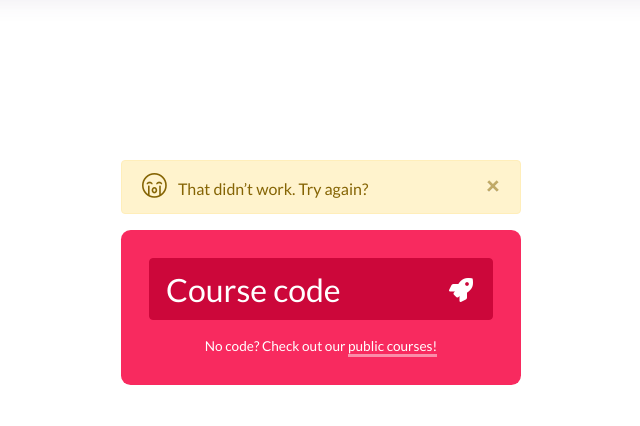
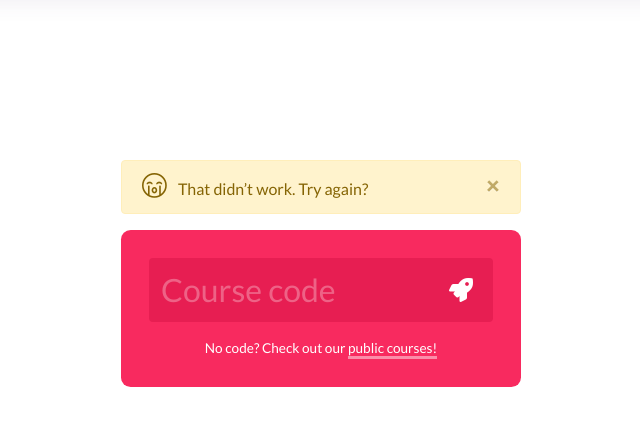
Before and after one commit to fitzroyacademy/web-app, a Flask app: page /code in a window 1280 px wide. Shown: the part 51-477 px from the top of the page, without its empty margins (319-959 px from the left). Run offline with Flask 2, Linux system fonts and the light colour scheme; parts of the project's set-up code (start-up, migrations or seed data) failed here and were passed over; some libraries are stand-ins or nearby versions.

Commit message:
css for the course codes to use fancyplace

```diff
--- a/static/assets/scss/fit.scss
+++ b/static/assets/scss/fit.scss
@@ -41,7 +41,9 @@ $pink: #e809db;
 $yellow: #f4b115;
 $aqua: #66b3b7;
 $watermelon: #f82a5f;
-$watermelon_dark: #cc073a;
+$watermelon_dark: #e71e52;
+$watermelon_darker: #cc073a;
+
 
 
 $text: #4f5153;
@@ -815,56 +817,7 @@ Bleh:;
 .fit_cta .btn-hg{margin: 1rem 0 2rem;}
 
 
-// ----------------------------------------------------------------------------------------------------------------
-/*the thing that makes big course code entry thing */
-
-$fit_code_width: 25rem;
-
-.fit_code{max-width: $fit_code_width; margin: 0 auto;}
-
-// on its own
-body > .fit_code {margin-top:10rem;}
-
-.fit_form_code{position: relative; max-width: $fit_code_width; background: $watermelon; padding: 1.75rem; border-radius: $border_rad_xl;}
-.fit_form_code .form-group{position: relative;}
-
-.fit_form_code input,
-.fit_form_code input:focus{font-size: 2rem; color: #fff; background: $watermelon_dark; border-color: $watermelon_dark; color: #fff; padding: 0.5rem 1rem; box-shadow: none;}
-.fit_form_code input::placeholder{color: #fff;}
-.fit_form_code input:focus::placeholder{opacity: 0.2; text-transform: none;}
-
-// TODO: make this work better so that values in this box are only uppercase
-.fit_form_code input:focus,
-.fit_form_code input:active{text-transform: uppercase; }
-
-.fit_form_code label{opacity: 0; position: absolute; top:-0.75rem; left: 0.65rem; color: #fff; background: $watermelon_dark; padding: 0 0.5rem; font-size: 0.85rem; border-radius: $border_rad_md;}
-
-.fit_form_code input:focus{}
-.fit_form_code input:focus + label{opacity: 1;}
-
-
-.fit_form_code .btn{position: absolute; top:0; right: 0; height: 4rem; width: 4rem; color: #fff; font-size: 1.5rem;}
-.fit_form_code .btn:focus{box-shadow: none;}
-
-.fit_cta_tnc{color: #fff; font-size: 0.85rem; text-align: center; padding: 0;}
-.fit_cta_tnc a{color: inherit; text-decoration: none; border-bottom: 3px solid lighten($watermelon, 20%);}
-.fit_cta_tnc a:hover{text-decoration: none; border-bottom-color: #fff;}
-
-
-// smaller screens!
-@media (max-width: 575px){
-	.fit_form_code{padding: 1rem;}
-	.fit_form_code input,
-	.fit_form_code input:focus{font-size: 1.5rem;}
-	.fit_form_code .btn{height: 3rem; width: 4rem;}
-}
-
-// in the hero block
-.fit_hero .fit_code{margin: 5rem auto;}
-
-// in the bottom of a cousre page:
-.fit_cta .fit_form_code {padding-left: 0;}
-.fit_cta .fit_cta_tnc{text-align: left;}
+
 
 // ----------------------------------------------------------------------------------------------------------------
 // user stuff, defaulting for h1
@@ -1432,7 +1385,7 @@ p.tagline .tag i{position: absolute; top:.25rem; left: 0;}
 .fit_fancyplace label{transition: all .1s ease-in-out;}
 
 // when the label is shown:
-.fit_fancyplace.labelled label{opacity: 1; padding: .25rem; top:-.75rem; left: .65rem; color:$text_light; background: #fff; font-size: 0.75rem; font-weight: 400; letter-spacing: 0.02rem;}
+.fit_fancyplace.labelled label{opacity: 1; padding: .25rem .5rem; top:-.75rem; left: .65rem; color:$text_light; background: #fff; font-size: 0.75rem; font-weight: 400; letter-spacing: 0.02rem;}
 
 
 // when it's active
@@ -1454,6 +1407,61 @@ body > .fit_auth{padding-top: 8rem; /* border:0.1rem solid $border_light; border
 .fit_tabby{border-radius: 0 0 $border_rad_md $border_rad_md; padding:0.5rem 0.75rem; font-size: 0.7rem; display:block; width: 10rem; color:$text_lighter; text-align: center; text-transform: uppercase; letter-spacing: 0.1rem; font-weight: 900; margin: 0 auto; background: $border_lighter; text-shadow: inset 0 -1px 0 rgba(255,255,255,0.8); position: absolute; top:100%; left: 50%; margin-left: -5rem;}
 
 
+// ----------------------------------------------------------------------------------------------------------------
+/* the thing that makes big course code entry thing */
+/* NB this builds upon fit_fancyplace */
+
+$fit_code_width: 25rem;
+
+.fit_code{max-width: $fit_code_width; margin: 0 auto;}
+
+// on its own
+body > .fit_code {margin-top:10rem;}
+
+.fit_form_code{position: relative; max-width: $fit_code_width; background: $watermelon; padding: 1.75rem; border-radius: $border_rad_xl;}
+.fit_form_code .form-group{position: relative;}
+
+.fit_form_code .form-control{border:3px solid $watermelon_dark; height: 2em;}
+.fit_form_code .form-control,
+.fit_form_code .form-control:focus{font-size: 2rem; color: #fff; background: $watermelon_dark; color: #fff; box-shadow: none;text-transform: uppercase;}
+
+.fit_form_code.active .form-control,
+.fit_form_code.labelled .form-control{border:3px solid $watermelon_dark;}
+
+
+// weird label
+.fit_form_code label{font-size: 2em; color:#fff; opacity: 0.3; padding-top: 0.5rem}
+
+.fit_form_code.active label,
+.fit_form_code.labelled label{position: absolute; top:-0.75rem; left: 0.65rem; color: #fff; background: $watermelon_dark; padding: 0 0.5rem; font-size: 0.85rem; border-radius: $border_rad_md;}
+
+.fit_form_code.active label,
+.fit_form_code.labelled label,
+.fit_form_code.active.labelled label{background: $watermelon_dark; color:#fff;}
+
+.fit_form_code .btn{position: absolute; top:0; right: 0; height: 4rem; width: 4rem; color: #fff; font-size: 1.5rem;}
+.fit_form_code .btn:focus{box-shadow: none;}
+
+.fit_cta_tnc{color: #fff; font-size: 0.85rem; text-align: center; padding: 0;}
+.fit_cta_tnc a{color: inherit; text-decoration: none; border-bottom: 3px solid lighten($watermelon, 20%);}
+.fit_cta_tnc a:hover{text-decoration: none; border-bottom-color: #fff;}
+
+
+// smaller screens!
+@media (max-width: 575px){
+	.fit_form_code{padding: 1rem;}
+	.fit_form_code input,
+	.fit_form_code input:focus{font-size: 1.5rem;}
+	.fit_form_code .btn{height: 3rem; width: 4rem;}
+}
+
+// in the hero block
+.fit_hero .fit_code{margin: 5rem auto;}
+
+// in the bottom of a cousre page:
+.fit_cta .fit_form_code {padding-left: 0;}
+.fit_cta .fit_cta_tnc{text-align: left;}
+
 // -----------------------------------------------------------------------------------------
 /* fit header code */
 
@@ -1471,8 +1479,6 @@ body > .fit_auth{padding-top: 8rem; /* border:0.1rem solid $border_light; border
 
 .fit_form_code_head .form-control::placeholder{color:transparent;}
 
-// .fit_form_code_head .form-control::placeholder:before{content: 'ABC'; display: inline-block;}
-
 
 // mess with widths using fancyplace
 .fit_form_code_head .form-control{padding:0.25rem 0.75rem; width: 4rem; transition: all .1s ease-in-out;}
@@ -1491,6 +1497,7 @@ body > .fit_auth{padding-top: 8rem; /* border:0.1rem solid $border_light; border
 
 .fit_form_code_head.active label,
 .fit_form_code_head.labelled label{display: none;}
+
 
 
 
--- a/static/css/fit.css
+++ b/static/css/fit.css
@@ -1460,128 +1460,6 @@ Bleh:;
 
 .fit_cta .btn-hg {
   margin: 1rem 0 2rem;
-}
-
-/*the thing that makes big course code entry thing */
-.fit_code {
-  max-width: 25rem;
-  margin: 0 auto;
-}
-
-body > .fit_code {
-  margin-top: 10rem;
-}
-
-.fit_form_code {
-  position: relative;
-  max-width: 25rem;
-  background: #f82a5f;
-  padding: 1.75rem;
-  border-radius: 0.6rem;
-}
-
-.fit_form_code .form-group {
-  position: relative;
-}
-
-.fit_form_code input,
-.fit_form_code input:focus {
-  font-size: 2rem;
-  color: #fff;
-  background: #cc073a;
-  border-color: #cc073a;
-  color: #fff;
-  padding: 0.5rem 1rem;
-  box-shadow: none;
-}
-
-.fit_form_code input::placeholder {
-  color: #fff;
-}
-
-.fit_form_code input:focus::placeholder {
-  opacity: 0.2;
-  text-transform: none;
-}
-
-.fit_form_code input:focus,
-.fit_form_code input:active {
-  text-transform: uppercase;
-}
-
-.fit_form_code label {
-  opacity: 0;
-  position: absolute;
-  top: -0.75rem;
-  left: 0.65rem;
-  color: #fff;
-  background: #cc073a;
-  padding: 0 0.5rem;
-  font-size: 0.85rem;
-  border-radius: 0.3rem;
-}
-
-.fit_form_code input:focus + label {
-  opacity: 1;
-}
-
-.fit_form_code .btn {
-  position: absolute;
-  top: 0;
-  right: 0;
-  height: 4rem;
-  width: 4rem;
-  color: #fff;
-  font-size: 1.5rem;
-}
-
-.fit_form_code .btn:focus {
-  box-shadow: none;
-}
-
-.fit_cta_tnc {
-  color: #fff;
-  font-size: 0.85rem;
-  text-align: center;
-  padding: 0;
-}
-
-.fit_cta_tnc a {
-  color: inherit;
-  text-decoration: none;
-  border-bottom: 3px solid #fb8da9;
-}
-
-.fit_cta_tnc a:hover {
-  text-decoration: none;
-  border-bottom-color: #fff;
-}
-
-@media (max-width: 575px) {
-  .fit_form_code {
-    padding: 1rem;
-  }
-
-  .fit_form_code input,
-.fit_form_code input:focus {
-    font-size: 1.5rem;
-  }
-
-  .fit_form_code .btn {
-    height: 3rem;
-    width: 4rem;
-  }
-}
-.fit_hero .fit_code {
-  margin: 5rem auto;
-}
-
-.fit_cta .fit_form_code {
-  padding-left: 0;
-}
-
-.fit_cta .fit_cta_tnc {
-  text-align: left;
 }
 
 .fit_avatared {
@@ -2771,7 +2649,7 @@ p.tagline .tag i {
 
 .fit_fancyplace.labelled label {
   opacity: 1;
-  padding: 0.25rem;
+  padding: 0.25rem 0.5rem;
   top: -0.75rem;
   left: 0.65rem;
   color: #717b81;
@@ -2786,7 +2664,7 @@ p.tagline .tag i {
 }
 
 .fit_fancyplace.active.labelled label {
-  color: #cc073a;
+  color: #e71e52;
 }
 
 .fit_fancyplace .form-control::-webkit-input-placeholder {
@@ -2840,6 +2718,134 @@ body > .fit_auth {
   margin-left: -5rem;
 }
 
+/* the thing that makes big course code entry thing */
+/* NB this builds upon fit_fancyplace */
+.fit_code {
+  max-width: 25rem;
+  margin: 0 auto;
+}
+
+body > .fit_code {
+  margin-top: 10rem;
+}
+
+.fit_form_code {
+  position: relative;
+  max-width: 25rem;
+  background: #f82a5f;
+  padding: 1.75rem;
+  border-radius: 0.6rem;
+}
+
+.fit_form_code .form-group {
+  position: relative;
+}
+
+.fit_form_code .form-control {
+  border: 3px solid #e71e52;
+  height: 2em;
+}
+
+.fit_form_code .form-control,
+.fit_form_code .form-control:focus {
+  font-size: 2rem;
+  color: #fff;
+  background: #e71e52;
+  color: #fff;
+  box-shadow: none;
+  text-transform: uppercase;
+}
+
+.fit_form_code.active .form-control,
+.fit_form_code.labelled .form-control {
+  border: 3px solid #e71e52;
+}
+
+.fit_form_code label {
+  font-size: 2em;
+  color: #fff;
+  opacity: 0.3;
+  padding-top: 0.5rem;
+}
+
+.fit_form_code.active label,
+.fit_form_code.labelled label {
+  position: absolute;
+  top: -0.75rem;
+  left: 0.65rem;
+  color: #fff;
+  background: #e71e52;
+  padding: 0 0.5rem;
+  font-size: 0.85rem;
+  border-radius: 0.3rem;
+}
+
+.fit_form_code.active label,
+.fit_form_code.labelled label,
+.fit_form_code.active.labelled label {
+  background: #e71e52;
+  color: #fff;
+}
+
+.fit_form_code .btn {
+  position: absolute;
+  top: 0;
+  right: 0;
+  height: 4rem;
+  width: 4rem;
+  color: #fff;
+  font-size: 1.5rem;
+}
+
+.fit_form_code .btn:focus {
+  box-shadow: none;
+}
+
+.fit_cta_tnc {
+  color: #fff;
+  font-size: 0.85rem;
+  text-align: center;
+  padding: 0;
+}
+
+.fit_cta_tnc a {
+  color: inherit;
+  text-decoration: none;
+  border-bottom: 3px solid #fb8da9;
+}
+
+.fit_cta_tnc a:hover {
+  text-decoration: none;
+  border-bottom-color: #fff;
+}
+
+@media (max-width: 575px) {
+  .fit_form_code {
+    padding: 1rem;
+  }
+
+  .fit_form_code input,
+.fit_form_code input:focus {
+    font-size: 1.5rem;
+  }
+
+  .fit_form_code .btn {
+    height: 3rem;
+    width: 4rem;
+  }
+}
+.fit_hero .fit_code {
+  margin: 5rem auto;
+}
+
+.fit_cta .fit_form_code {
+  padding-left: 0;
+}
+
+.fit_cta .fit_cta_tnc {
+  text-align: left;
+}
+
 /* fit header code */
 .fit_form_code_head {
   float: left;
@@ -2913,7 +2919,7 @@ body > .fit_auth {
 }
 
 .fit_form_code_head .form-control:focus {
-  background: #cc073a;
+  background: #e71e52;
 }
 
 .fit_form_code_head.active .form-control::placeholder {
--- a/templates/partials/_course_code.html
+++ b/templates/partials/_course_code.html
@@ -1,6 +1,6 @@
-<form class="fit_form_code fit_wiggle_daddy" method="post" action="/code">
+<form class="fit_form_code fit_fancyplace fit_wiggle_daddy" method="post" action="/code">
 	<div class="form-group">
-	  <input type="text" class="form-control" name="course_code" id="exampleFormControlInput1" placeholder="Course code" required>
+	  <input type="text" class="form-control" name="course_code" id="exampleFormControlInput1" placeholder="Course code" required data-fit-fancyplace>
 	  <label for="exampleFormControlInput1">Course code</label>
 	  <button type="submit" class="btn btn-text fit_wiggle"><i class="fas fa-rocket"></i></button>
 	</div>
```
Also changed, not shown: 1 other file.
